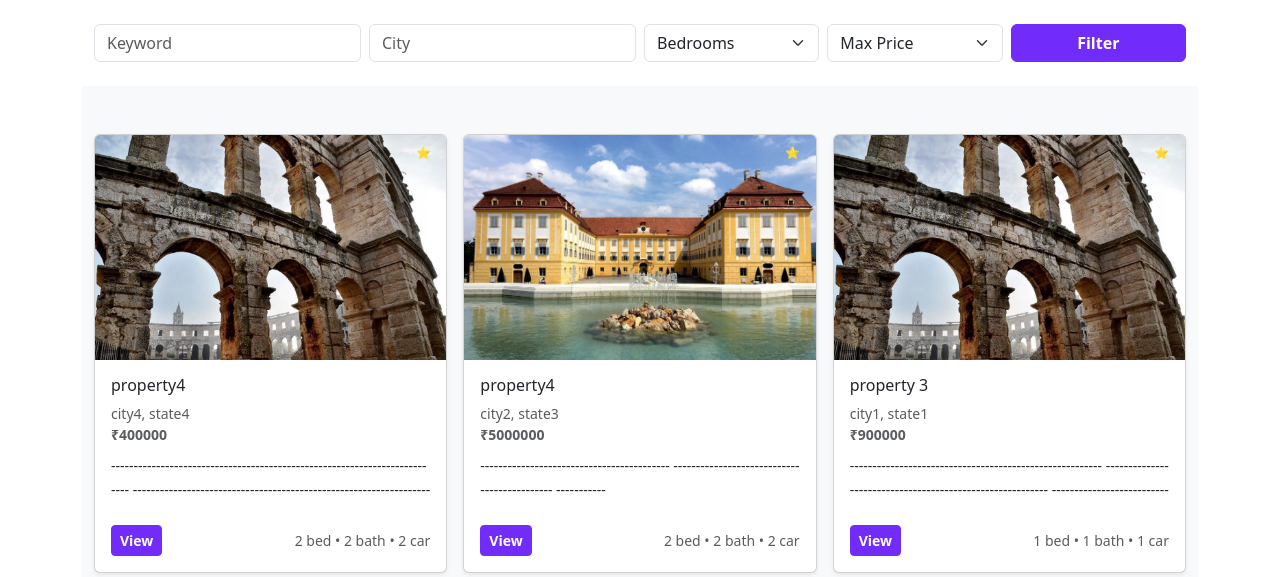
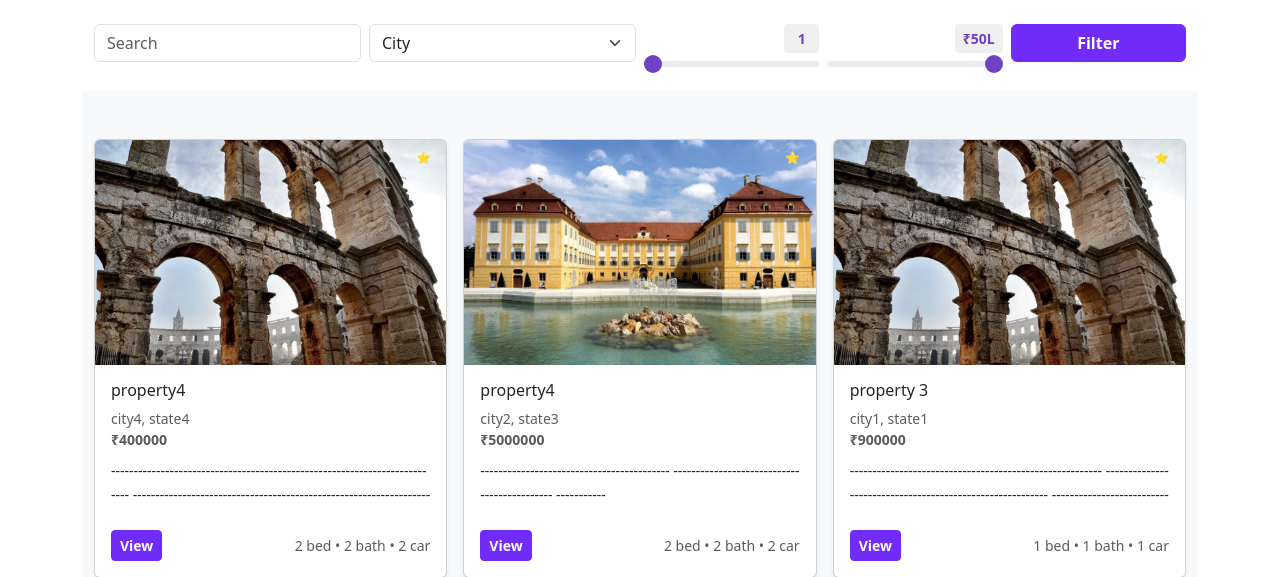
Before and after one commit to purush0t/re_marketplace_webapp, a Django app: page /album/ in a window 1280 px wide. Shown: the part 56-633 px from the top of the page. Run offline with Django 5.2, Linux system fonts and the light colour scheme; data comes from the database, SQL or seed files in the repository; both versions use the stored data as it was after the commit; some libraries are stand-ins or nearby versions.

Commit message:
made new changes

```diff
--- a/page1/templates/album_grid.html
+++ b/page1/templates/album_grid.html
@@ -5,7 +5,7 @@
 
 <!-- FILTER BAR -->
 <div class="container mt-4">
-<form method="get" class="row g-2 mb-4">
+<form method="get" class="row g-2 mb-4" id="filterForm">
 
   <!-- Keyword typing -->
   <div class="col-md-3">
@@ -13,40 +13,57 @@
       type="text"
       name="keyword"
       class="form-control"
-      placeholder="Keyword"
+      placeholder="Search"
       value="{{ request.GET.keyword }}">
   </div>
 
-  <!-- City typing -->
+  <!-- City dropdown -->
   <div class="col-md-3">
-    <input
-      type="text"
-      name="city"
-      class="form-control"
-      placeholder="City"
-      value="{{ request.GET.city }}">
-  </div>
-
-  <!-- Bedrooms dropdown -->
-  <div class="col-md-2">
-    <select name="bedrooms" class="form-select">
-      <option value="">Bedrooms</option>
-      <option value="1">1+</option>
-      <option value="2">2+</option>
-      <option value="3">3+</option>
-      <option value="4">4+</option>
+    <select name="city" class="form-select">
+      <option value="">City</option>
+      {% for city in available_cities %}
+        <option value="{{ city }}" {% if request.GET.city == city %}selected{% endif %}>{{ city }}</option>
+      {% endfor %}
     </select>
   </div>
 
-  <!-- Max price dropdown -->
-    <div class="col-md-2">
-    <select name="max_price" class="form-select">
-      <option value="">Max Price</option>
-      <option value="100000">₹100k</option>
-      <option value="300000">₹300k</option>
-      <option value="500000">₹500k</option>
-      <option value="1000000">₹1M</option>
-    </select>
+  <!-- Bedrooms slider -->
+  <div class="col-md-2">
+    <div class="slider-container">
+      <div class="slider-header">
+        <label for="bedroomsSlider">Bedrooms</label>
+        <span class="slider-value" id="bedroomValue">{{ request.GET.bedrooms|default:1 }}</span>
+      </div>
+      <input
+        type="range"
+        name="bedrooms"
+        class="slider-input"
+        id="bedroomsSlider"
+        min="1"
+        max="8"
+        value="{{ request.GET.bedrooms|default:1 }}"
+        oninput="document.getElementById('bedroomValue').textContent = this.value">
+    </div>
+  </div>
+
+  <!-- Max price slider -->
+  <div class="col-md-2">
+    <div class="slider-container">
+      <div class="slider-header">
+        <label for="priceSlider">Max Price</label>
+        <span class="slider-value" id="priceValue">₹{% widthratio request.GET.max_price|default:5000000 100000 1 %}L</span>
+      </div>
+      <input
+        type="range"
+        name="max_price"
+        class="slider-input"
+        id="priceSlider"
+        min="50000"
+        max="5000000"
+        step="50000"
+        value="{{ request.GET.max_price|default:5000000 }}"
+        oninput="document.getElementById('priceValue').textContent = '₹' + (this.value / 100000).toFixed(1) + 'L'">
+    </div>
   </div>
 
   <div class="col-md-2">
@@ -57,6 +74,90 @@
 
 </div>
 
+<style>
+  .slider-container {
+    display: flex;
+    flex-direction: column;
+    gap: 8px;
+  }
+
+  .slider-header {
+    display: flex;
+    justify-content: space-between;
+    align-items: center;
+  }
+
+  .slider-header label {
+    font-weight: 600;
+    color: #ffffffff;
+    margin: 0;
+    font-size: 0.875rem;
+  }
+
+  .slider-value {
+    background-color: #f0f0f0;
+    padding: 4px 8px;
+    border-radius: 4px;
+    font-weight: 600;
+    color: #6f42c1;
+    font-size: 0.875rem;
+    min-width: 35px;
+    text-align: center;
+  }
+
+  .slider-input {
+    width: 100%;
+    height: 6px;
+    border-radius: 3px;
+    background: linear-gradient(to right, #e9ecef 0%, #e9ecef 100%);
+    outline: none;
+    -webkit-appearance: none;
+    appearance: none;
+  }
+
+  /* Webkit browsers (Chrome, Safari, Edge) */
+  .slider-input::-webkit-slider-thumb {
+    -webkit-appearance: none;
+    appearance: none;
+    width: 18px;
+    height: 18px;
+    border-radius: 50%;
+    background: linear-gradient(135deg, #6f42c1 0%, #6f42c1 100%);
+    cursor: pointer;
+    transition: all 0.2s ease;
+  }
+
+  .slider-input::-webkit-slider-thumb:hover {
+    transform: scale(1.1);
+  }
+
+  /* Firefox */
+  .slider-input::-moz-range-thumb {
+    width: 18px;
+    height: 18px;
+    border-radius: 50%;
+    background: linear-gradient(135deg, #6f42c1 0%, #6f42c1 100%);
+    cursor: pointer;
+    border: none;
+    transition: all 0.2s ease;
+  }
+
+  .slider-input::-moz-range-thumb:hover {
+    transform: scale(1.1);
+  }
+
+  /* Track styling for Firefox */
+  .slider-input::-moz-range-track {
+    background: transparent;
+    border: none;
+  }
+
+  .slider-input::-moz-range-progress {
+    background-color: #6f42c1;
+    border-radius: 3px;
+  }
+</style>
+
 <!-- ALBUM -->
 <div class="album py-5 bg-body-tertiary">
   <div class="container">
@@ -64,7 +165,7 @@
 
       {% for listing in listings %}
       <div class="col">
-        {% include "property_card.html" with is_featured=listing.is_featured %}
+        {% include "components/property_card.html" with is_featured=listing.is_featured %}
       </div>
       {% empty %}
         <p class="text-center">No properties found.</p>
--- a/page1/templates/property_card.html
+++ b/page1/templates/components/property_card.html
@@ -1,3 +1,4 @@
+
 <!-- Reusable property card component -->
 <div class="card shadow-sm h-100 d-flex flex-column position-relative">
   {% if is_featured %}
--- a/page1/templates/featured.html
+++ b/page1/templates/featured.html
@@ -10,7 +10,7 @@
     <div class="row row-cols-1 row-cols-sm-2 row-cols-md-3 g-3">
       {% for listing in featured_listings %}
       <div class="col">
-        {% include "property_card.html" with is_featured=True %}
+        {% include "components/property_card.html" with is_featured=True %}
       </div>
       {% endfor %}
     </div>
@@ -29,7 +29,7 @@
     <div class="row row-cols-1 row-cols-sm-2 row-cols-md-3 g-3">
       {% for listing in latest_listings %}
       <div class="col">
-        {% include "property_card.html" with is_featured=False %}
+        {% include "components/property_card.html" with is_featured=False %}
       </div>
       {% endfor %}
     </div>
--- a/page1/views.py
+++ b/page1/views.py
@@ -112,7 +112,13 @@ def album(request):
         max_price = int(request.GET['max_price'])
         listings = listings.filter(price__lte=max_price)
 
-    return render(request, 'album_grid.html', {'listings': listings})
+    # Get all unique cities in alphabetical order
+    available_cities = Listing.objects.filter(is_published=True).values_list('city', flat=True).distinct().order_by('city')
+
+    return render(request, 'album_grid.html', {
+        'listings': listings,
+        'available_cities': available_cities
+    })
 
 
 def featured(request):
```
Also changed, not shown: page1/templates/login_base.html (+24 -25 lines), page1/templates/search.html (deleted, +0 -28 lines), db.sqlite3, page1/templates/listing_detail.html (indentation only).
